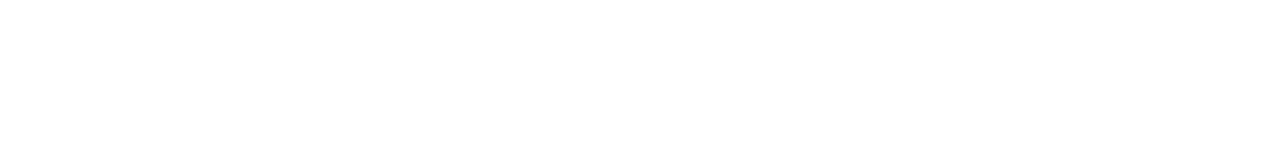
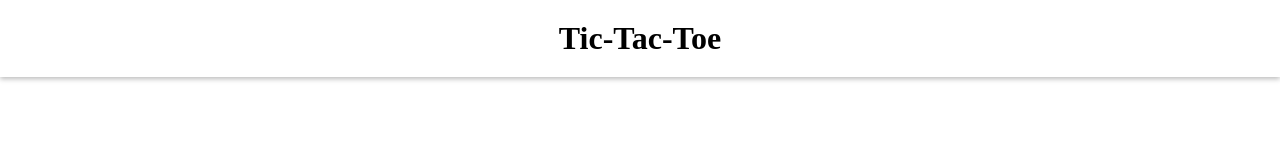
Before and after one commit to Afer1991/tic-tac-toe, a plain HTML site: page index.html in a window 1280 px wide. Drawn offline with Linux system fonts and the light colour scheme.

Commit message:
Add and style header

```diff
--- a/index.html
+++ b/index.html
@@ -7,7 +7,9 @@
     <title>Tic Tac Toe</title>
   </head>
   <body>
-
+    <div class="header">
+      <h1>Tic-Tac-Toe</h1>
+    </div>
   <script src="script.js"></script>
   </body>
 </html>
--- a/style.css
+++ b/style.css
@@ -0,0 +1,16 @@
+*, *::before, *::after {
+  margin: 0;
+  padding: 0;
+}
+
+.header {
+  width: 100%;
+  text-align: center;
+  position: fixed;
+  background: #FFF;
+  box-shadow: 0px 2px 5px #bbbbbb;
+}
+
+h1 {
+  padding: 20px 0;
+}
```
